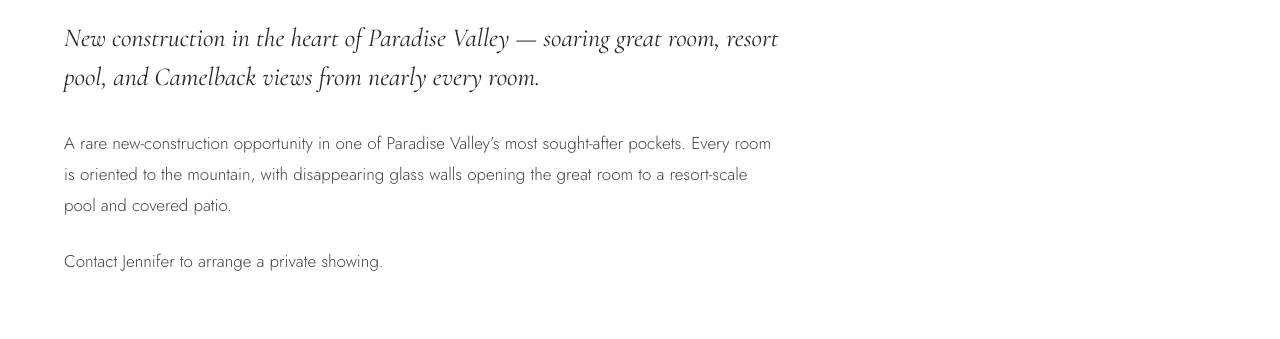
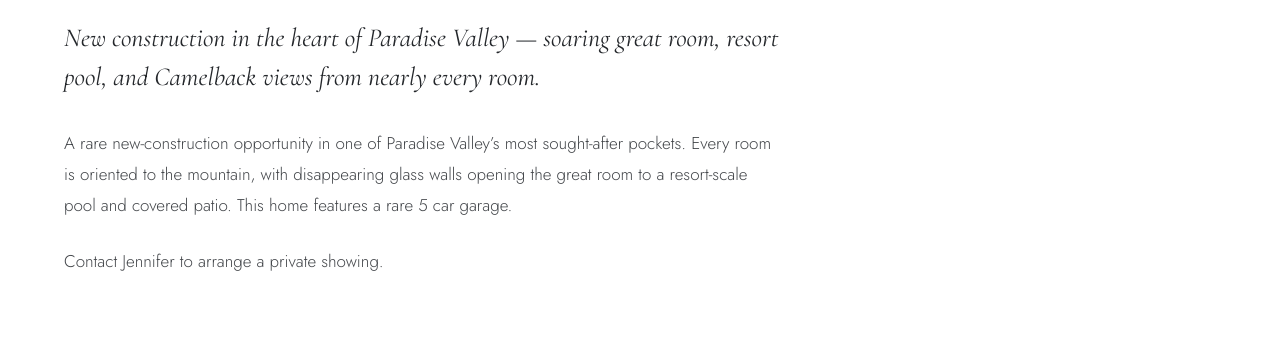
Before and after one commit to chelseawinstead/jennifer-schumacher, an Astro site: page /listings/4945-e-mountain-view-road in a window 1280 px wide. Shown: the part 1000-1339 px from the top of the page. Built offline with nearby package versions, Linux system fonts and the light colour scheme; Astro itself is replaced by a stand-in of ours.

Commit message:
Updated 1 file via CloudCannon.

```diff
--- a/src/content/listings/4945-e-mountain-view-road.md
+++ b/src/content/listings/4945-e-mountain-view-road.md
@@ -37,6 +37,6 @@ featured: true
 published: true
 order: 1
 ---
-A rare new-construction opportunity in one of Paradise Valley's most sought-after pockets. Every room is oriented to the mountain, with disappearing glass walls opening the great room to a resort-scale pool and covered patio.
+A rare new-construction opportunity in one of Paradise Valley's most sought-after pockets. Every room is oriented to the mountain, with disappearing glass walls opening the great room to a resort-scale pool and covered patio. This home features a rare 5 car garage.
 
 Contact Jennifer to arrange a private showing.
```
